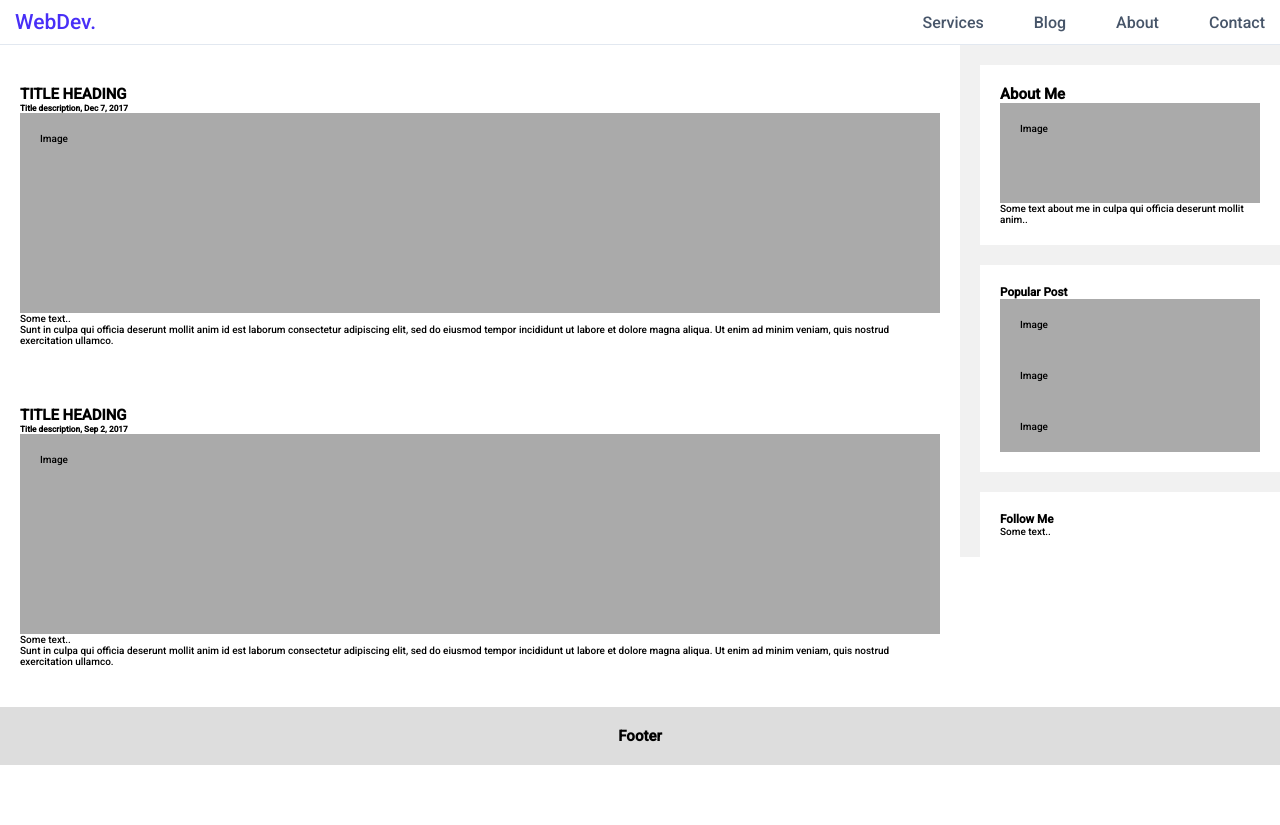
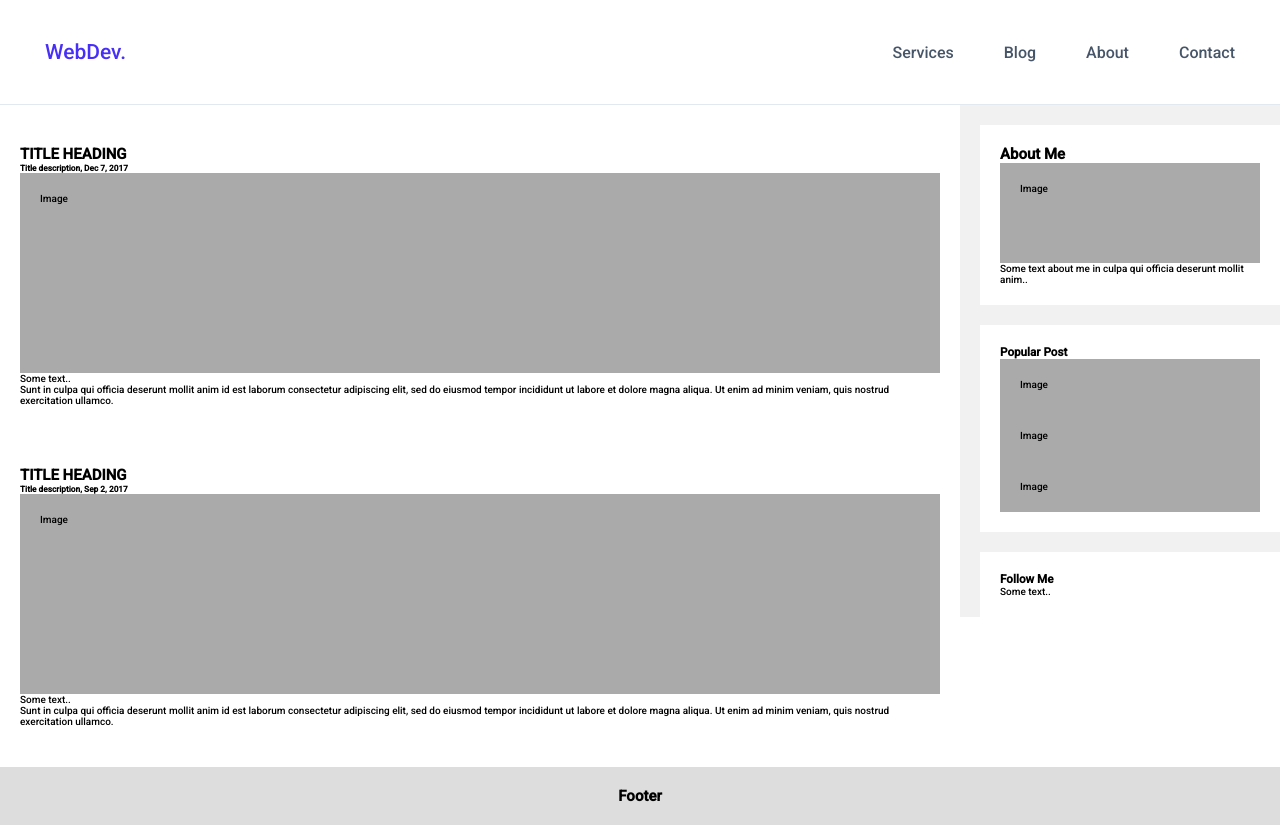
Before and after one commit to SteinerMark673/asg-hh, a plain HTML site: page index.html in a window 1280 px wide. Before the commit the page ends 800 px from the top, so only its background shows below. Drawn offline with Linux system fonts and the light colour scheme.

Commit message:
Update styles.css

```diff
--- a/styles.css
+++ b/styles.css
@@ -121,6 +121,18 @@ a {
 
 /* LAYOUT */
 
+.header {
+  padding: 30px;
+  text-align: center;
+  background: white;
+}
+
+.header h1 {
+  font-size: 50px;
+}
+
+
+
 /* Create two unequal columns that floats next to each other */
 /* Left column */
 .leftcolumn {
```
